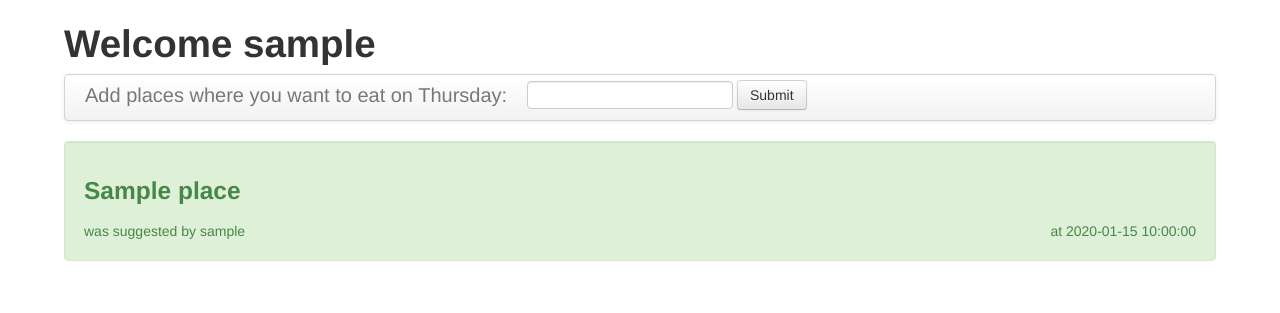
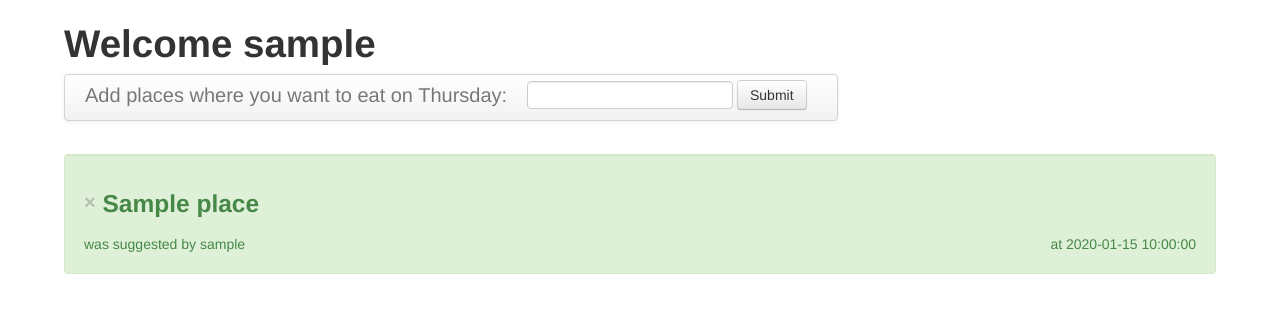
Before and after one commit to cindyli/php_overview, a PHP site: page /add_places.php in a window 1280 px wide. Shown: the top 313 px of the page. Run offline with PHP 8.4, Linux system fonts and the light colour scheme; the visitor is signed in with stand-in values (Sample User, id 1); tables that the repository leaves empty hold one stand-in row (values such as "Sample post").

Commit message:
More CSS styles added

```diff
--- a/add_places.php
+++ b/add_places.php
@@ -30,6 +30,8 @@ $result = mysql_query($sql);
 <link rel="stylesheet" type="text/css" href="css/bootstrap.min.css">
 <link rel="stylesheet" type="text/css" href="css/styles.css">
 <body>
+    <div class="fadeout"></div>
+    <div class="topBar">
         <h1>Welcome <?php echo $username; ?></h1>
 
         <div class="navbar">
@@ -45,13 +47,22 @@ $result = mysql_query($sql);
                 </ul>
             </div>
         </div>
+    </div>
 
+    <form class="results" action="" method="post>
+        <div class="results">
             <?php
             while ($row = mysql_fetch_assoc($result)) {
-        $myRow = ($row["username"] == $username) ? "alert-success" : "";
+                $myRow = $deleteIcon = "";
+                if ($row["username"] == $username) {
+                    $myRow = "alert-success";
+                    $deleteIcon = "<button class='close pull-left'>&times;</button>";
+                }
                 // Notice string concatenation using "."
-        echo "<div class='well " . $myRow . "'><h3>". $row["place_name"] ."</h3> was suggested by " . $row["username"] . " <div class='pull-right'> at " . $row["created_date"] . "</div></div>";
+                echo "<div class='well " . $myRow . "'><h3>". $deleteIcon . "&nbsp;" . $row["place_name"] . "</h3> was suggested by " . $row["username"] . " <div class='pull-right'> at " . $row["created_date"] . "</div></div>";
             }
             ?>
+        </div>
+    </form>
 
 </body>
--- a/css/styles.css
+++ b/css/styles.css
@@ -3,7 +3,38 @@ body {
     width: 90%;
     margin: auto auto;
 }
-
 input {
     min-height: 2em;
 }
+.well:hover {
+    color: black;
+    border-color: black;
+}
+button.close {
+    padding-top: 0.4em;
+}
+button.close: hover {
+    color: black;
+}
+.results {
+    margin-top: 10em;
+}
+.topBar {
+    position: fixed;
+    z-index: 2;
+}
+.fadeout {
+    background: -moz-linear-gradient(center top , #FFFFFF, rgba(255, 255, 255, 0)) repeat scroll 0 0 transparent;
+    height: 15em;
+    left: 0;
+    position: fixed;
+    right: 0;
+    top: 0;
+    z-index: 1;
+}
+
+a:focus, button:focus {
+    outline-color: black;
+    outline-width: 1px;
+    outline-style: solid;
+}
```
Lines whose indentation alone changed are shown as unchanged.
